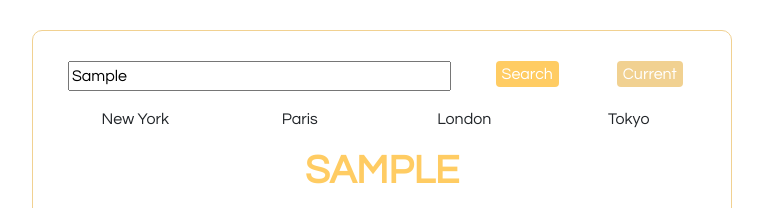
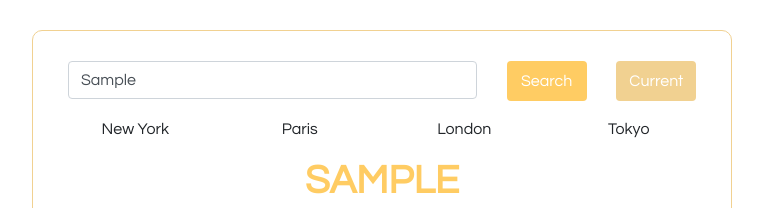
Before and after one commit to rosiepeck/weather-app, a plain HTML site: page index.html in a window 1280 px wide. Both pictures are taken after typing "Sample" into the empty fields and a click on the input "Search". Shown: the top 208 px of the page, without its empty margins (258-1021 px from the left). Drawn offline with nearby package versions, Linux system fonts and the light colour scheme; no server answers.

Commit message:
UI changes to search bar and buttons

```diff
--- a/index.html
+++ b/index.html
@@ -18,15 +18,16 @@
     <div class="weather-app">
     <div class="container">
 
-                <div class="row">
-                    <div class="col">
-                        <form id="searchbar">
-                            <input type="text" placeholder="Enter a city" id="city-entered" size=40>
+        <form id="search-bar">
+        <div class="row">
+                    <div class="col-8">
+
+                            <input type="search" placeholder="Enter a city" class="form-control" id="city-input">
                     </div>
-                    <div class="col">
+                    <div class="col-2">
                         <input type="submit" value="Search" id="search-button">
                     </div>
-                    <div class="col">
+                    <div class="col-2">
                         <button id="current-button">Current</button>
                     </div>
                     </form>
--- a/src/index.js
+++ b/src/index.js
@@ -19,12 +19,14 @@ let fullDate = `${currentDay} ${currentHours}:${currentMinutes}`;
 
 currentDate.innerHTML = fullDate;
 
+//show current city
+
 //show city name entered
 
 function showSearchCity(event) {
   event.preventDefault();
 
-  let searchCity = document.querySelector("#city-entered");
+  let searchCity = document.querySelector("#city-input");
   if (searchCity === null) {
     alert("Please enter a city");
   } else {
@@ -38,7 +40,7 @@ function showSearchCity(event) {
 function getSearchWeather(event) {
   event.preventDefault();
 
-  let searchCity = document.querySelector("#city-entered");
+  let searchCity = document.querySelector("#city-input");
 
   let apiKey = "4f482c7efe60a0d9873383fc626d95ab";
   let city = searchCity.value;
@@ -102,7 +104,7 @@ function showLocation(event) {
   displayCity.innerHTML = "CURRENT";
 }
 
-let searchBar = document.querySelector("#searchbar");
+let searchBar = document.querySelector("#search-bar");
 searchBar.addEventListener("submit", showSearchCity);
 searchBar.addEventListener("submit", getSearchWeather);
 
@@ -113,6 +115,7 @@ searchBar.addEventListener("click", getSearchWeather);
 let currentButton = document.querySelector("#current-button");
 currentButton.addEventListener("click", showLocation);
 currentButton.addEventListener("click", getLocation);
+currentButton.addEventListener("click", getCurrentWeather);
 
 // Show Celsius vs. Farenheit --- need to update
 function showFarenheit(event) {
--- a/stylesheet.css
+++ b/stylesheet.css
@@ -11,6 +11,16 @@ body {
 
 .temp-head {
   font-weight: bold;
+}
+
+#city-entered {
+  width: 400px;
+}
+
+#search-button,
+#current-button {
+  height: 40px;
+  width: 80px;
 }
 
 #temp-description {
```
